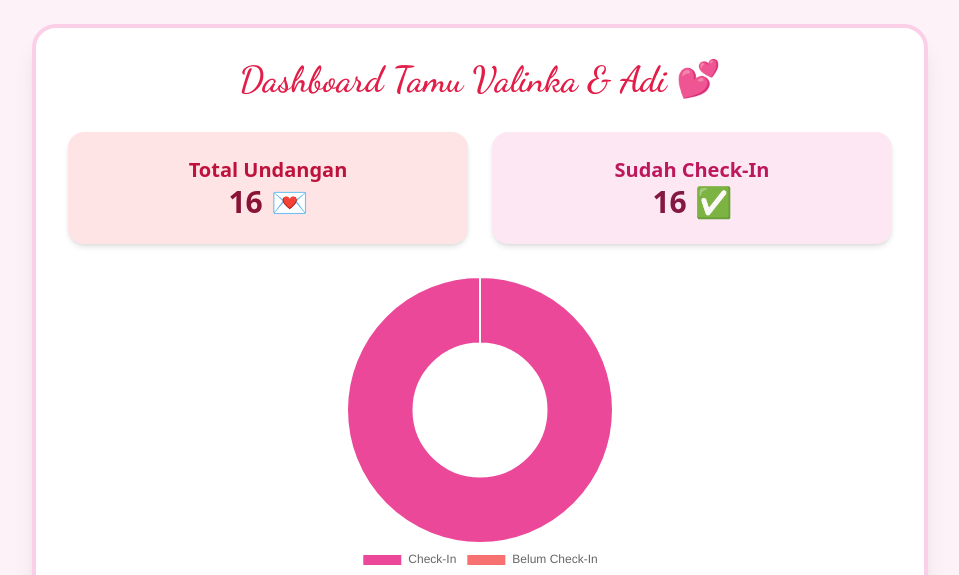
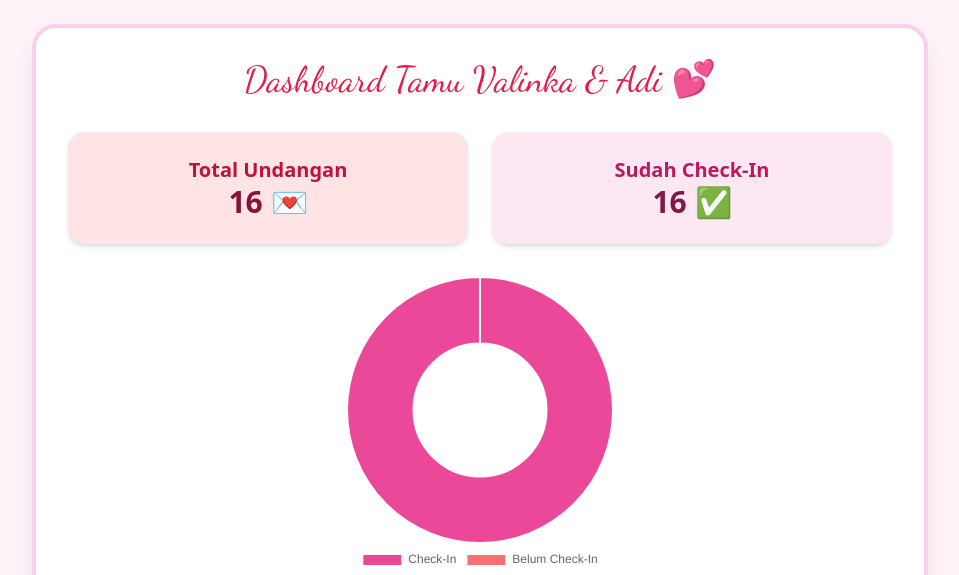
Before and after one commit to yaelahsas/buku-tamu, a PHP site: page /dashboard.php in a window 1280 px wide. Shown: the top 575 px of the page, without its empty margins (160-1119 px from the left). Run offline with PHP 8.4, Linux system fonts and the light colour scheme; data comes from the database, SQL or seed files in the repository; some libraries are stand-ins or nearby versions.

Commit message:
PERBAIKAN LAGI

```diff
--- a/checkin.php
+++ b/checkin.php
@@ -18,7 +18,7 @@
     <link rel="stylesheet" href="https://cdnjs.cloudflare.com/ajax/libs/font-awesome/6.4.0/css/all.min.css">
     <link rel="preconnect" href="https://fonts.googleapis.com">
     <link rel="preconnect" href="https://fonts.gstatic.com" crossorigin>
-    <link href="https://fonts.googleapis.com/css2?family=Dancing+Script:wght@600&family=Open+Sans:ital,wght@600&display=swap" rel="stylesheet">
+    <link href="https://fonts.googleapis.com/css2?family=Dancing+Script:wght@400..700&display=swap" rel="stylesheet">
     <style>
         body {
             background-image: url('https://www.transparenttextures.com/patterns/paper-fibers.png');
--- a/dashboard.php
+++ b/dashboard.php
@@ -26,7 +26,7 @@ $conn->close();
     <script src="https://cdn.tailwindcss.com"></script>
     <link rel="preconnect" href="https://fonts.googleapis.com">
     <link rel="preconnect" href="https://fonts.gstatic.com" crossorigin>
-    <link href="https://fonts.googleapis.com/css2?family=Dancing+Script:wght@600&family=Open+Sans:ital,wght@600&display=swap" rel="stylesheet">
+    <link href="https://fonts.googleapis.com/css2?family=Dancing+Script:wght@400..700&display=swap" rel="stylesheet">
     <script src="https://cdn.jsdelivr.net/npm/simple-datatables@10.0.0/dist/umd/simple-datatables.min.js"></script>
     <style>
         h1,
--- a/index.php
+++ b/index.php
@@ -8,7 +8,7 @@
     <script src="https://cdn.tailwindcss.com"></script>
     <link rel="preconnect" href="https://fonts.googleapis.com">
     <link rel="preconnect" href="https://fonts.gstatic.com" crossorigin>
-    <link href="https://fonts.googleapis.com/css2?family=Dancing+Script:wght@400..700&family=Great+Vibes&family=Open+Sans:ital,wght@0,300..800;1,300..800&display=swap" rel="stylesheet">
+    <link href="https://fonts.googleapis.com/css2?family=Great+Vibes&display=swap" rel="stylesheet">
     <style>
         body {
             font-family: 'Open Sans', sans-serif;
```
